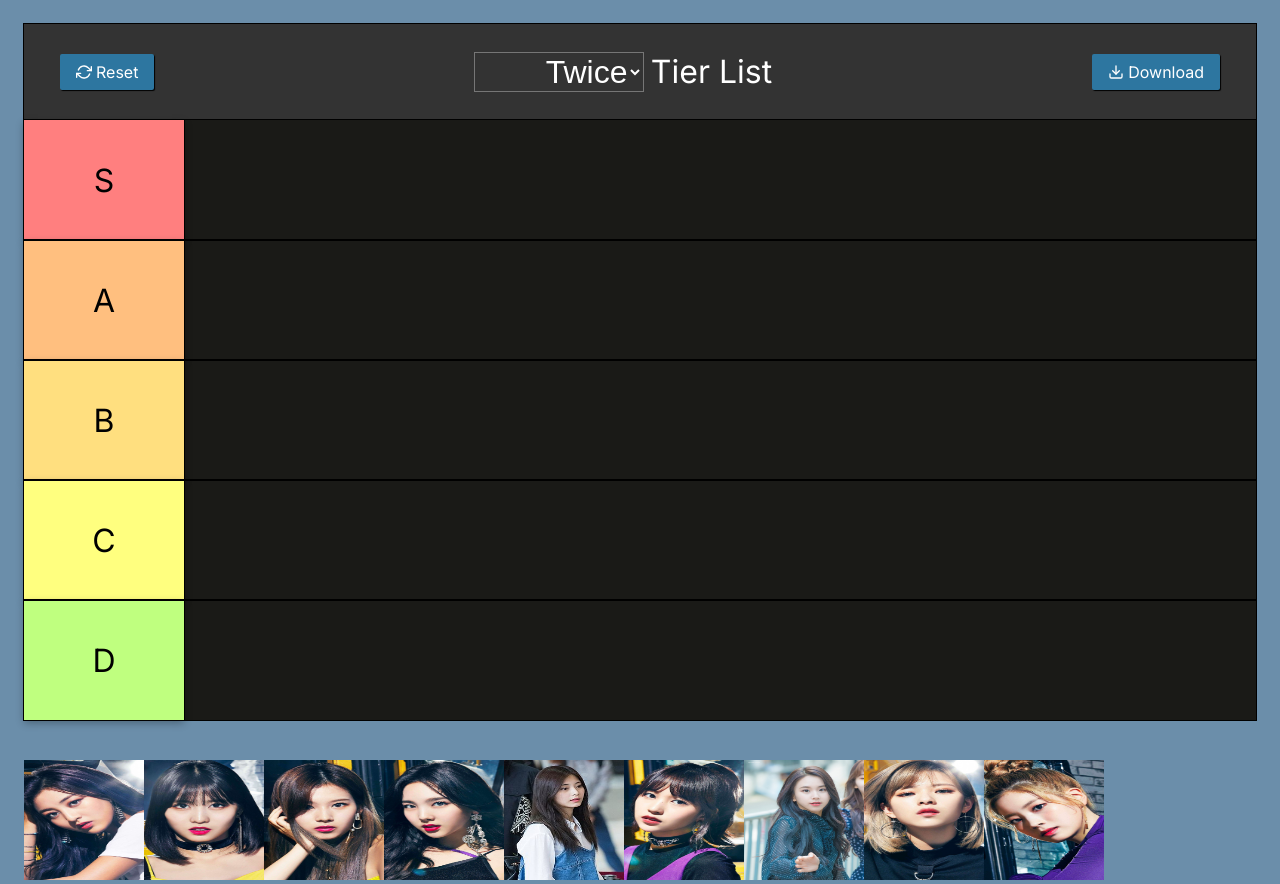
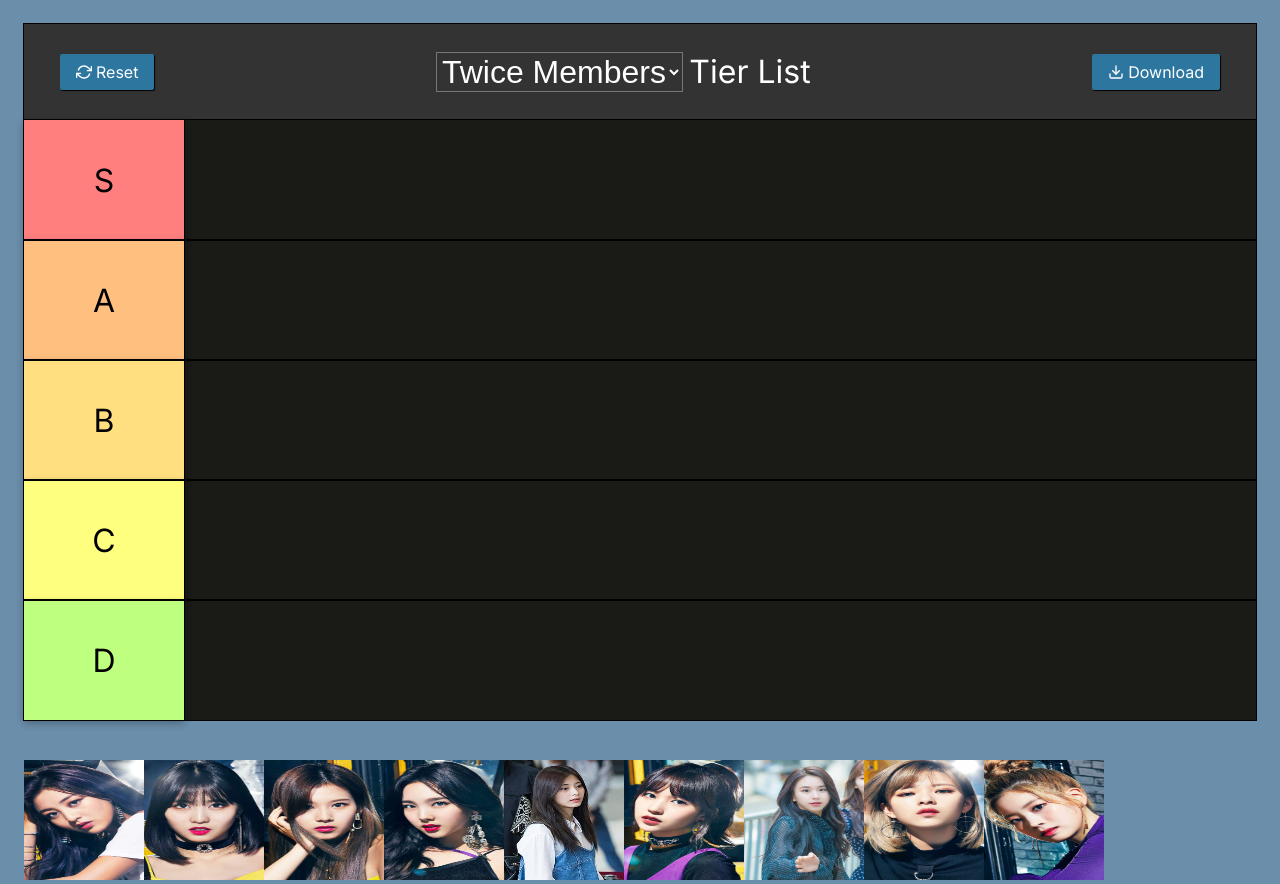
Before and after one commit to DanielPitfield/Tier-List, a Next.js app: page / in a window 1280 px wide. Built offline with nearby package versions, Linux system fonts and the light colour scheme.

Commit message:
Improve downloading tier list image

```diff
--- a/app/Data/TierListContextMappings.ts
+++ b/app/Data/TierListContextMappings.ts
@@ -2,7 +2,7 @@
 import { Twice } from "./TwiceMembers";
 import { F1Drivers } from "./F1Drivers";
 
-export const tierListContexts = ["Twice", "F1 Drivers"] as const;
+export const tierListContexts = ["Twice Members", "F1 Drivers"] as const;
 export type TierListContext = (typeof tierListContexts)[number];
 
 type TierListContextMapping = {
@@ -11,6 +11,6 @@
 };
 
 export const tierListContextMappings: TierListContextMapping[] = [
-  { tierListContext: "Twice", items: Twice },
+  { tierListContext: "Twice Members", items: Twice },
   { tierListContext: "F1 Drivers", items: F1Drivers },
 ];
--- a/app/page.tsx
+++ b/app/page.tsx
@@ -19,7 +19,7 @@
   // Each tier (starting with no items)
   const initialTiers: TierTemplate[] = TierLabels.map((TierLabel) => ({ label: TierLabel, items: [] }));
 
-  const [selectedTierListContext, setSelectedTierListContext] = useState<TierListContext>("Twice");
+  const [selectedTierListContext, setSelectedTierListContext] = useState<TierListContext>("Twice Members");
   const [tiers, SetTiers] = useState<TierTemplate[]>(initialTiers);
   const [stagingAreaItems, SetStagingAreaItems] = useState<RankableItemTemplate[]>(Twice);
 
@@ -36,23 +36,25 @@
   }
 
   // Download an image of the tier list
-  const download = useCallback(() => {
+  const download = useCallback(async () => {
     if (ref.current === null) {
       return;
     }
 
-    toPng(ref.current, { cacheBust: true })
-      .then((dataUrl) => {
-        const link = document.createElement("a");
-        link.download = "my-image-name.png";
-        link.href = dataUrl;
-        link.click();
-      })
-      .catch((err) => {
-        console.log(err);
-      });
-  }, [ref]);
+    const dataUrl = await toPng(ref.current, { cacheBust: true });
 
+    if (!dataUrl) {
+      return;
+    }
+
+    const link = document.createElement("a");
+    link.href = dataUrl;
+    // Downloaded image's name
+    link.download = `${selectedTierListContext.replaceAll(" ", "-").toLowerCase()}-tier-list.png`;
+    link.click();
+  }, [ref, selectedTierListContext]);
+
+  // What happens after dragging a rankable item?
   function handleDragEnd(event: DragEndEvent) {
     const { active, over } = event;
 
@@ -140,9 +142,9 @@
               rankableItems={tiers.find((tier) => tier.label === TierLabel)?.items ?? []}
             />
           ))}
+        </div>
 
-          <StagingArea rankableItems={stagingAreaItems} />
-        </div>
+        <StagingArea rankableItems={stagingAreaItems} />
       </main>
     </DndContext>
   );
```
